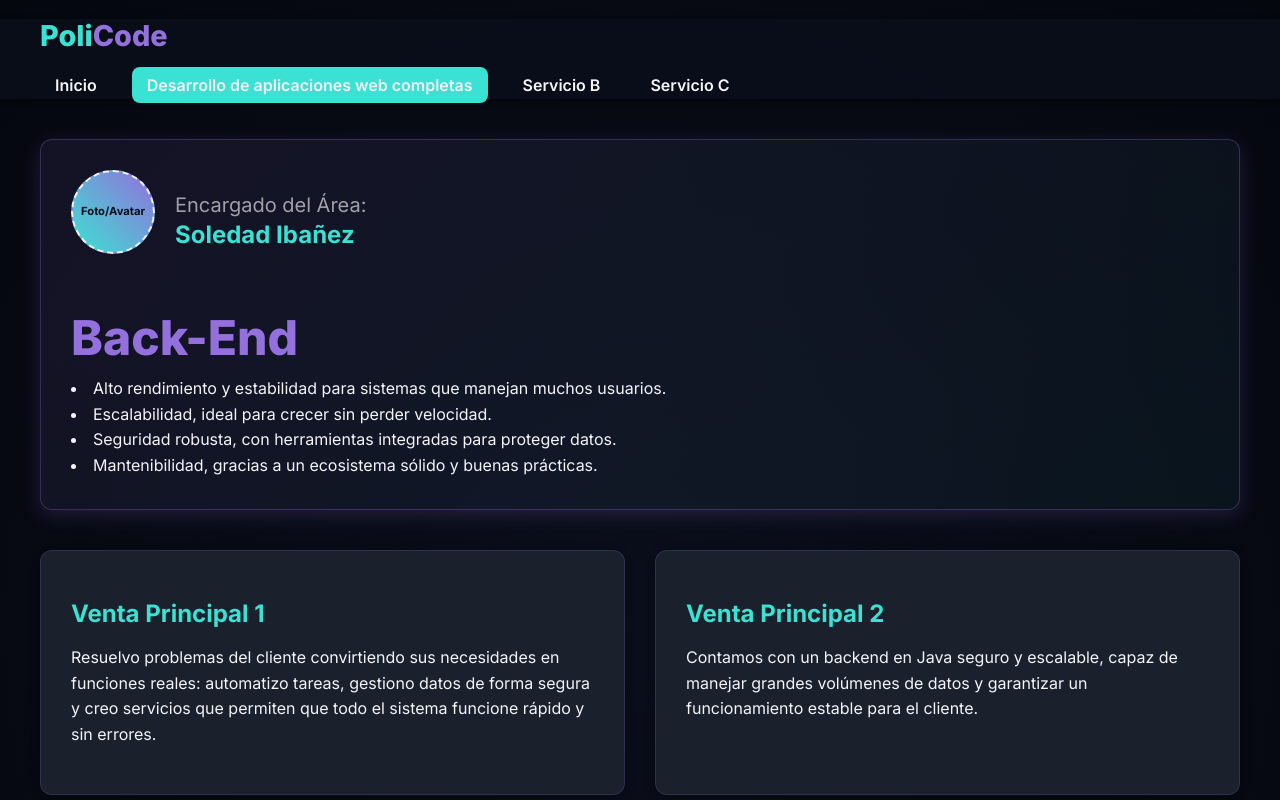
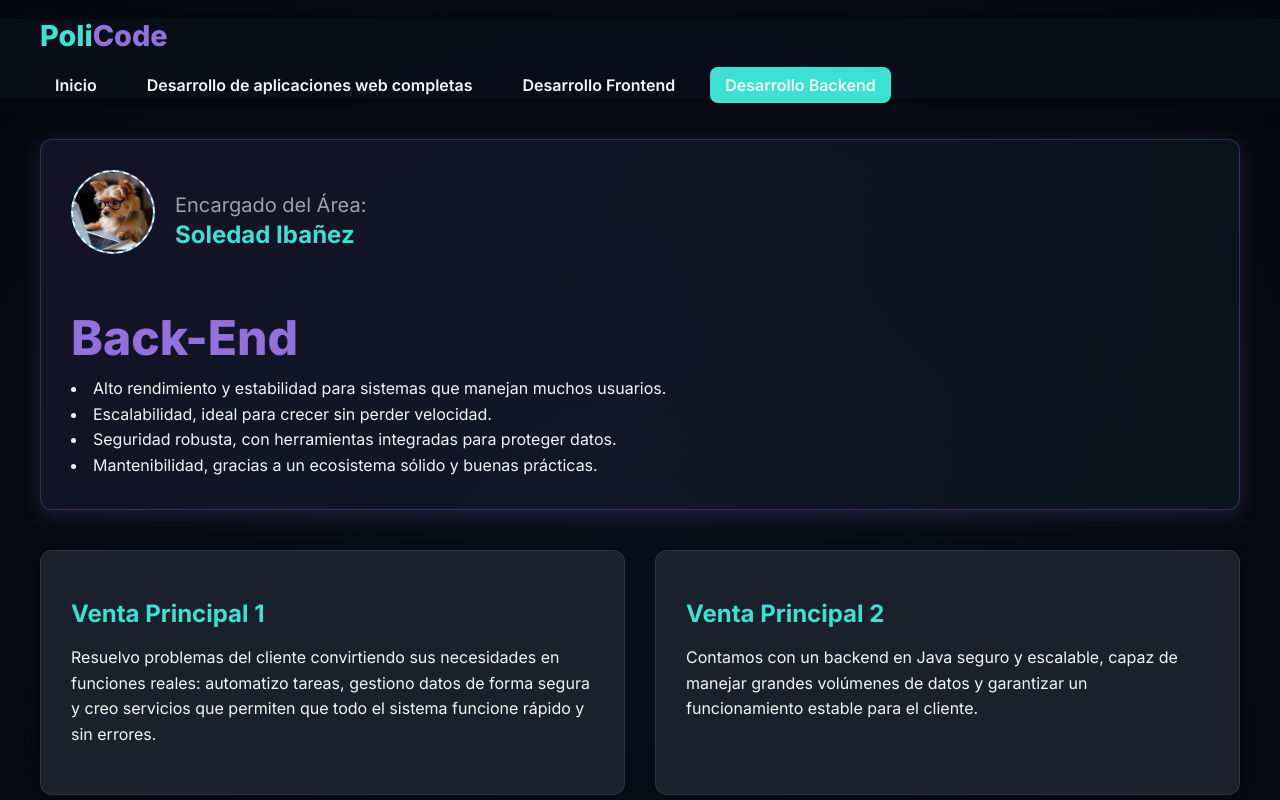
Before and after one commit to PurpleExorcist-debug/PoliCode, a plain HTML site: page assets/html/SoledadIbañez.html in a window 1280 px wide. Shown: the top 800 px of the page. Drawn offline with Linux system fonts and the light colour scheme.

Commit message:
Cambios finales a html y adición de imagenes

```diff
--- a/assets/html/SoledadIbañez.html
+++ b/assets/html/SoledadIbañez.html
@@ -25,9 +25,9 @@
                             IMPORTANTE: Cuando copies este archivo, quita la clase 'active-link' de aquí
                             y ponla en el enlace que corresponda (archivo1.html, archivo2.html o archivo3.html).
                         -->
-                        <li><a href="ignaciomadariaga.html" class="active-link">Desarrollo de aplicaciones web completas</a></li>
-                        <li><a href="archivo2.html">Servicio B</a></li>
-                        <li><a href="archivo3.html">Servicio C</a></li>
+                        <li><a href="ignaciomadariaga.html">Desarrollo de aplicaciones web completas</a></li>
+                        <li><a href="carolinavasquez.html">Desarrollo Frontend</a></li>
+                        <li><a href="SoledadIbañez.html" class="active-link">Desarrollo Backend</a></li>
                     </ul>
                 </nav>
             </div>
@@ -41,7 +41,7 @@
 
                 <div style="display: flex; align-items: center; margin-bottom: 20px;">
                     <div class="image-placeholder" style="width: 80px; height: 80px; min-width: 80px; border-radius: 50%;">
-                        <p style="font-size: 0.7rem;">Foto/Avatar</p>
+                        <img src="../img/WhatsApp Image 2025-11-24 at 18.09.332.jpeg" alt="Avatar del Encargado" style="width: 100%; height: 100%; object-fit: cover; border-radius: 50%;">
                     </div>
                     <div style="margin-left: 20px;">
                         <p style="color: var(--color-text-dim); margin: 0;">Encargado del Área:</p>
```
Also changed, not shown: assets/html/carolinavasquez.html (+2 -2 lines), assets/html/ignaciomadariaga.html (+1 -1 lines), index.html (+1 -1 lines), assets/img/WhatsApp Image 2025-11-24 at 18.09.332.jpeg (added).
